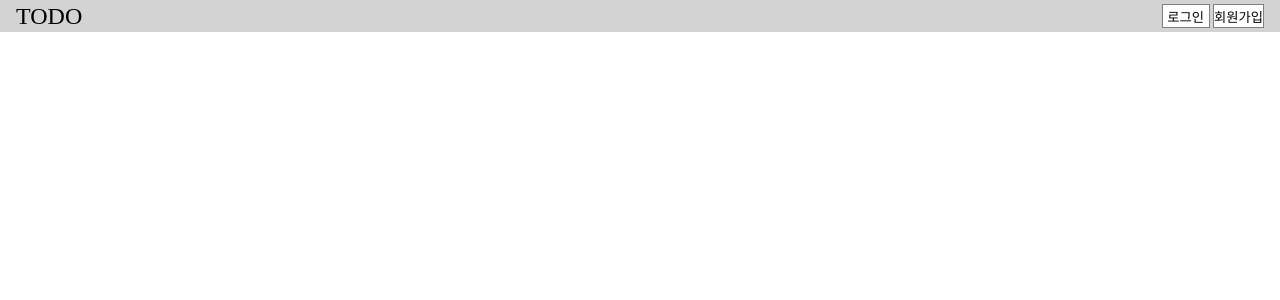
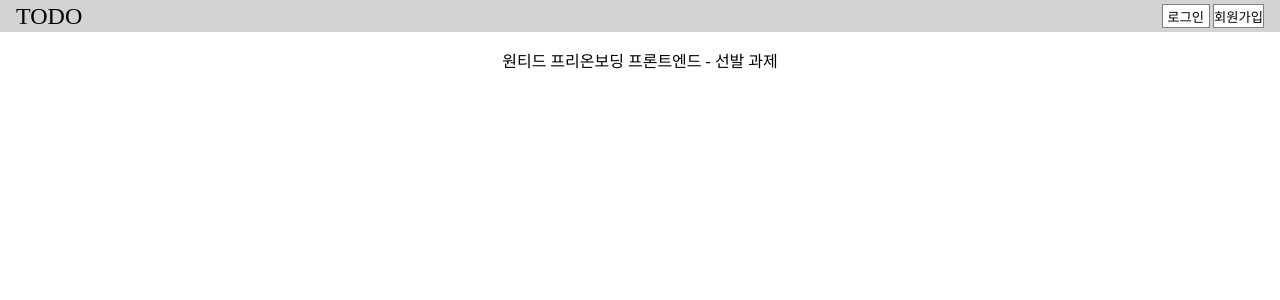
Before and after one commit to yan9vvoojin/wanted-pre-onboarding-frontend, a React (Create React App) app: page / in a window 1280 px wide. Before the commit this address had no page. Shown: the top 300 px of the page. Built offline with nearby package versions, Linux system fonts and the light colour scheme.

Commit message:
feat: Home 페이지 추가

```diff
--- a/src/App.js
+++ b/src/App.js
@@ -1,17 +1,19 @@
 import { Route, Routes } from "react-router-dom";
 
 import Header from "./components/Header";
+import Home from "./pages/Home";
 import Signin from "./pages/Signin";
 import Signup from "./pages/Signup";
 import Todo from "./pages/Todo";
 
-import { SIGNIN, SIGNUP, TODO } from "./constants/routes";
+import { HOME, SIGNIN, SIGNUP, TODO } from "./constants/routes";
 
 const App = () => {
   return (
     <>
       <Header />
       <Routes>
+        <Route path={HOME} element={<Home />} />
         <Route path={SIGNIN} element={<Signin />} />
         <Route path={SIGNUP} element={<Signup />} />
         <Route path={TODO} element={<Todo />} />
--- a/src/constants/routes.js
+++ b/src/constants/routes.js
@@ -1,3 +1,4 @@
+export const HOME = "/";
 export const SIGNIN = "/signin";
 export const SIGNUP = "/signup";
 export const TODO = "/todo";
--- /dev/null
+++ b/src/pages/Home.js
@@ -0,0 +1,19 @@
+import styled from "styled-components";
+
+const Container = styled.main`
+  display: flex;
+  flex-direction: column;
+  justify-content: center;
+  align-items: center;
+  margin: 1rem;
+`;
+
+const Home = () => {
+  return (
+    <Container>
+      <span>원티드 프리온보딩 프론트엔드 - 선발 과제</span>
+    </Container>
+  );
+};
+
+export default Home;
```
